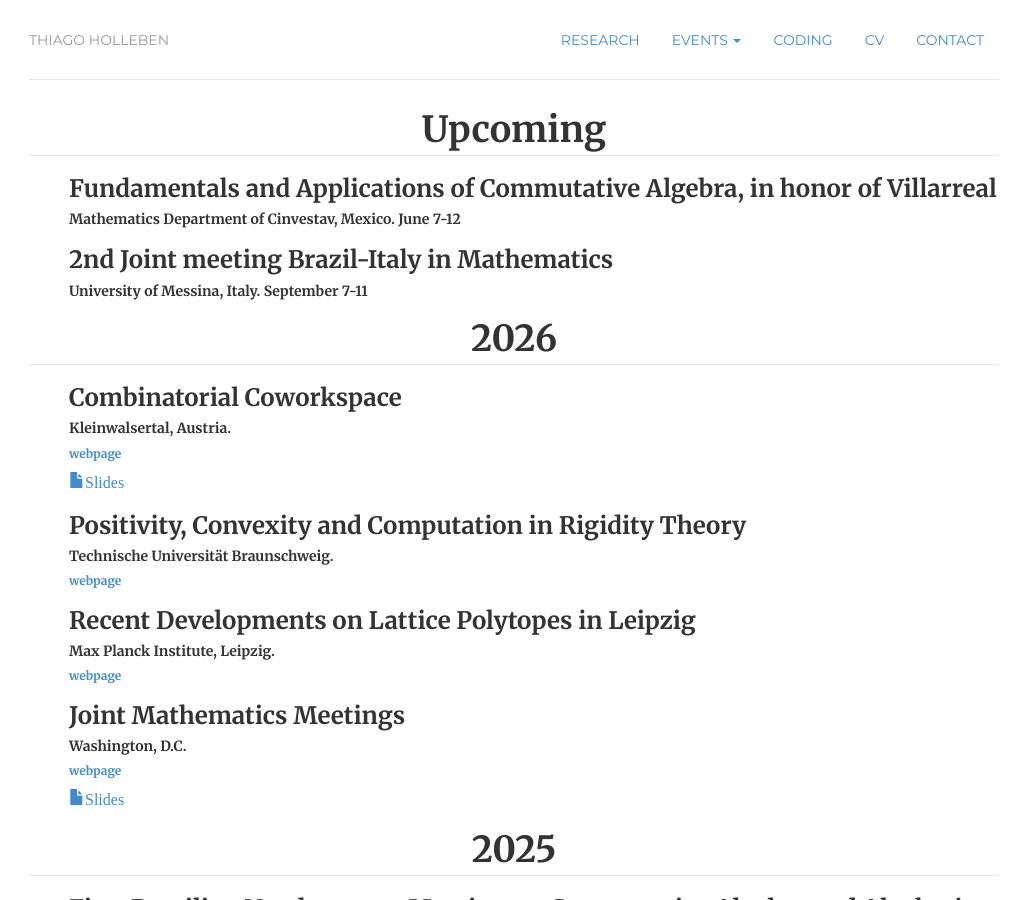
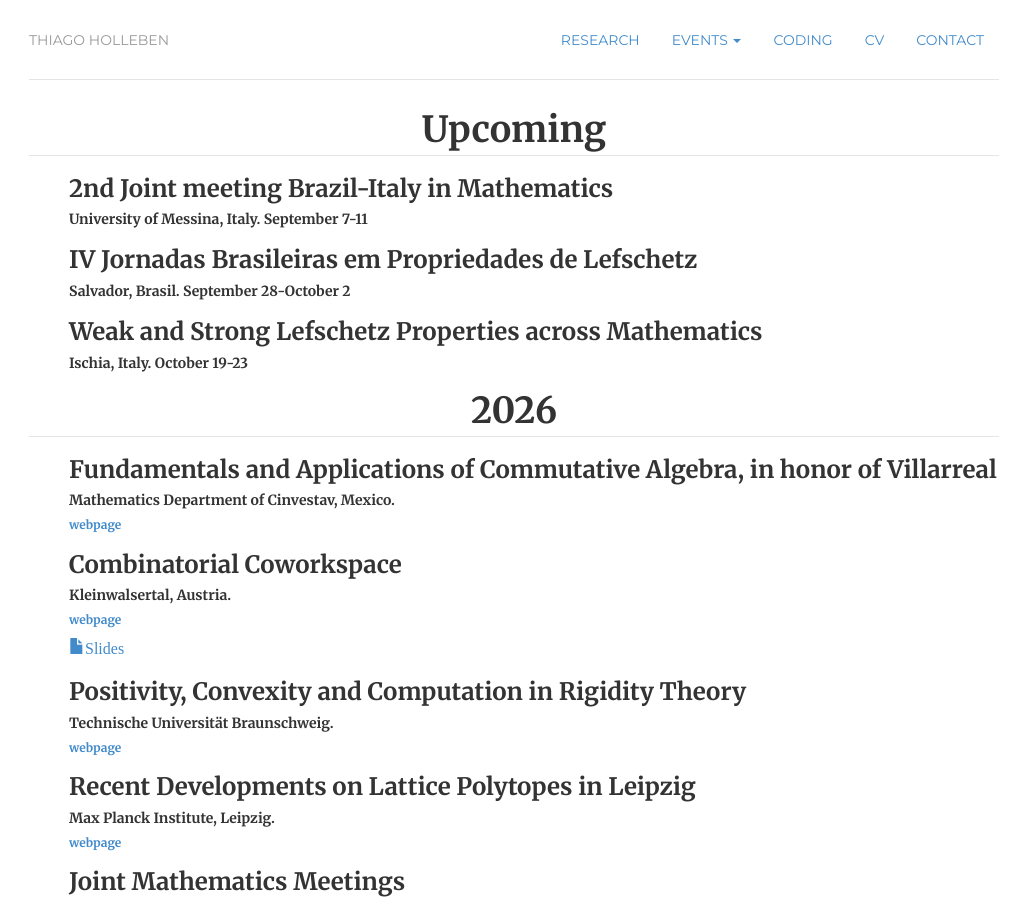
Before and after one commit to hollebenthiago/hollebenthiago.github.io, a Jekyll site: the page built from attended/index.html, in a window 1280 px wide and 900 px high. Shown: the whole window, without its empty margins (126-1154 px from the left). Built offline with Jekyll 4.4.1, drawn with Linux system fonts in a browser that asks for light colours.

Commit message:
update events

```diff
--- a/attended/index.html
+++ b/attended/index.html
@@ -11,18 +11,26 @@ description: Thiago Holleben is a PhD candidate at Dalhousie University.
         <ul>
             <li>
                 <h3>
-                Fundamentals and Applications of Commutative Algebra, in honor of Villarreal
+                    2nd Joint meeting Brazil-Italy in Mathematics
                 </h3>
                 <h5>
-                    Mathematics Department of Cinvestav, Mexico. June 7-12
+                    University of Messina, Italy. September 7-11
                 </h5>
             </li>
             <li>
                 <h3>
-                    2nd Joint meeting Brazil-Italy in Mathematics
+                    IV Jornadas Brasileiras em Propriedades de Lefschetz
                 </h3>
                 <h5>
-                    University of Messina, Italy. September 7-11
+                    Salvador, Brasil. September 28-October 2
+                </h5>
+            </li>
+            <li>
+                <h3>
+                    Weak and Strong Lefschetz Properties across Mathematics
+                </h3>
+                <h5>
+                    Ischia, Italy. October 19-23
                 </h5>
             </li>
         </ul>
@@ -34,6 +42,15 @@ description: Thiago Holleben is a PhD candidate at Dalhousie University.
     <div class="paper-list">
         <ul>
             <li>
+                <h3>
+                Fundamentals and Applications of Commutative Algebra, in honor of Villarreal
+                </h3>
+                <h5>
+                    Mathematics Department of Cinvestav, Mexico.
+                </h5>
+                <h6>
+                    <a href="https://vila-fest.math.cinvestav.mx/home">webpage</a>
+            </li>
                 <h3>
                     Combinatorial Coworkspace
                 </h3>
```
